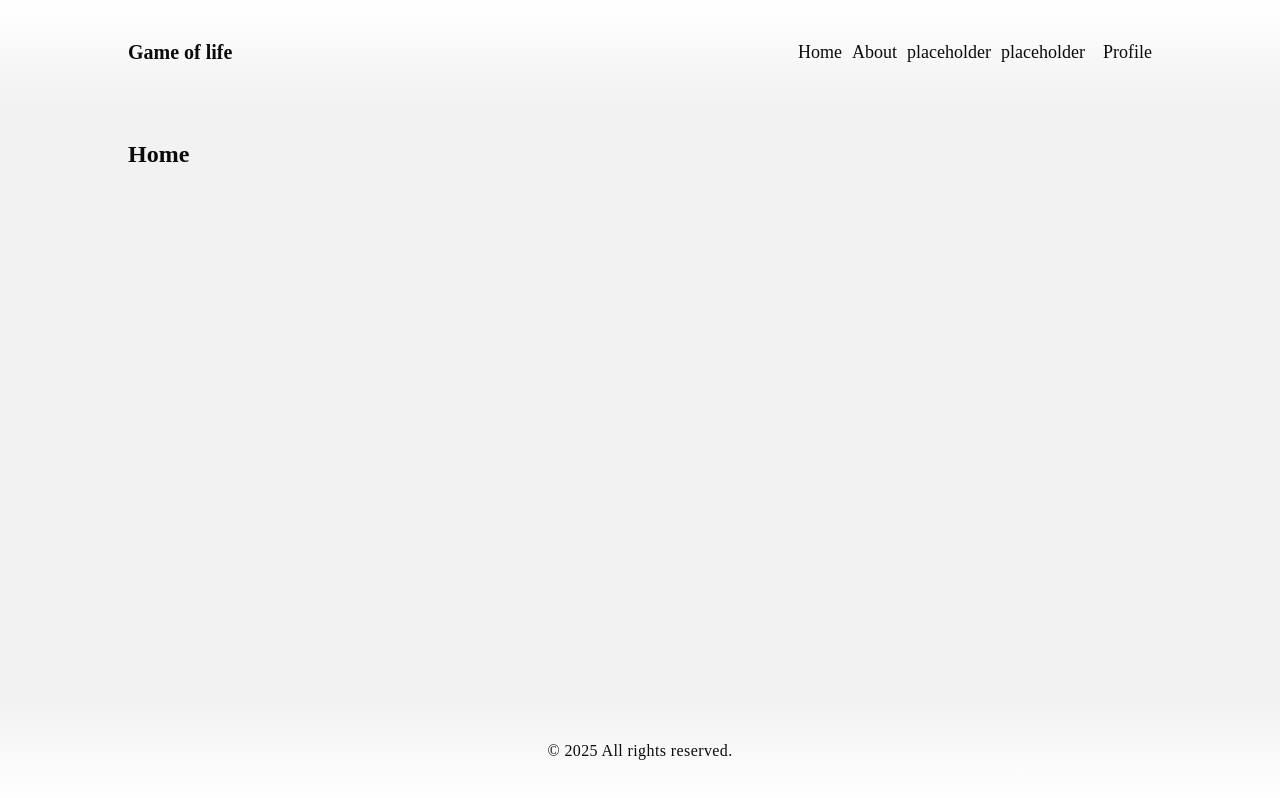
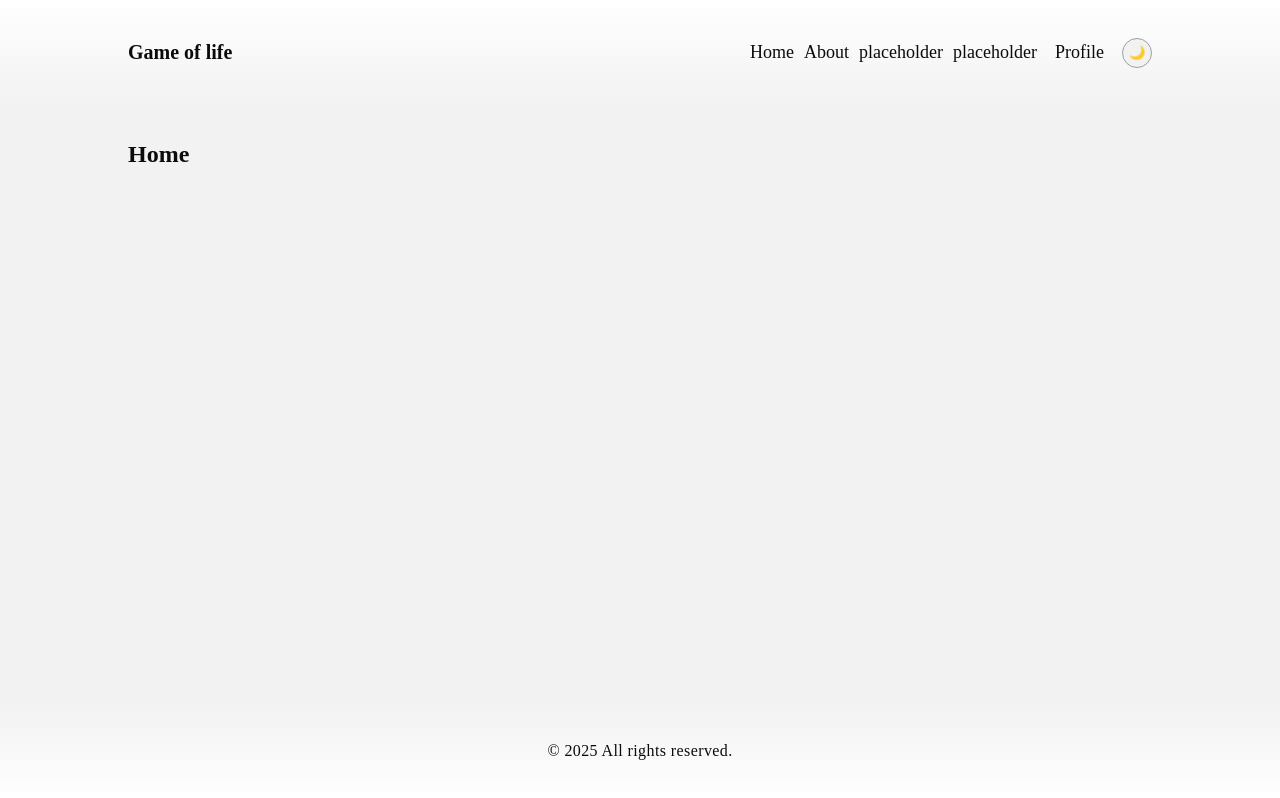
Before and after one commit to Jillypuff/game-of-life, a React (Vite) app: page / in a window 1280 px wide. Built offline with nearby package versions, Linux system fonts and the light colour scheme.

Commit message:
Added a toggle button for dark or light mode

```diff
--- a/src/components/Header.tsx
+++ b/src/components/Header.tsx
@@ -1,3 +1,4 @@
+import ToggleThemeButton from "./ToggleThemeButton"
 import "@styles/components/Header.scss"
 
 const title = "Game of life"
@@ -21,6 +22,9 @@ const Header = () => {
         </ul>
       </div>
       <div className="profile">{profilePlaceholder}</div>
+      <div>
+        <ToggleThemeButton />
+      </div>
     </div>
   )
 }
--- /dev/null
+++ b/src/components/ToggleThemeButton.tsx
@@ -0,0 +1,19 @@
+import { useTheme } from "@context/ThemeContext"
+import "@styles/components/ToggleThemeButton.scss"
+
+const ToggleThemeButton = () => {
+  const { theme, toggleTheme } = useTheme()
+
+  return (
+    <button
+      onClick={toggleTheme}
+      type="button"
+      className="button"
+      aria-label={`Switch to ${theme === "light" ? "dark" : "light"} mode`}
+    >
+      {theme === "light" ? "🌙" : "☀️"}
+    </button>
+  )
+}
+
+export default ToggleThemeButton
--- /dev/null
+++ b/src/styles/components/ToggleThemeButton.scss
@@ -0,0 +1,20 @@
+@use "@styles/colors.scss";
+
+.button {
+  width: 30px;
+  height: 30px;
+  background-color: var(--bg);
+  border-radius: 50%;
+  border: 1px solid var(--border-muted);
+  padding: 0;
+  cursor: pointer;
+
+  &:hover {
+    background-color: var(--bg-dark);
+    border-color: var(--border);
+  }
+
+  display: flex;
+  justify-content: center;
+  align-items: center;
+}
```
